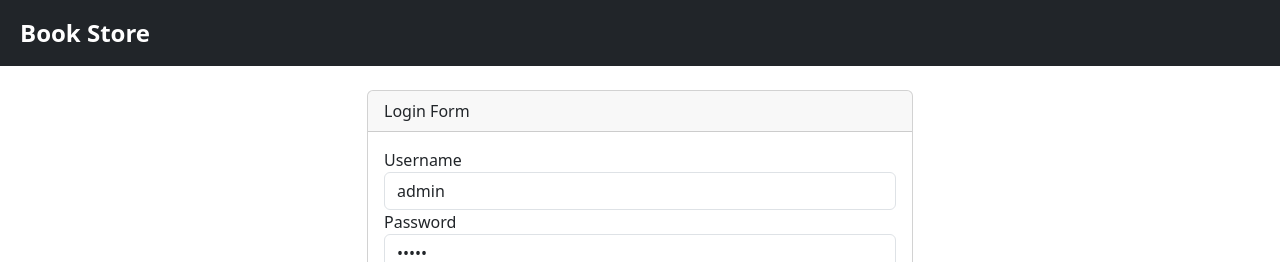
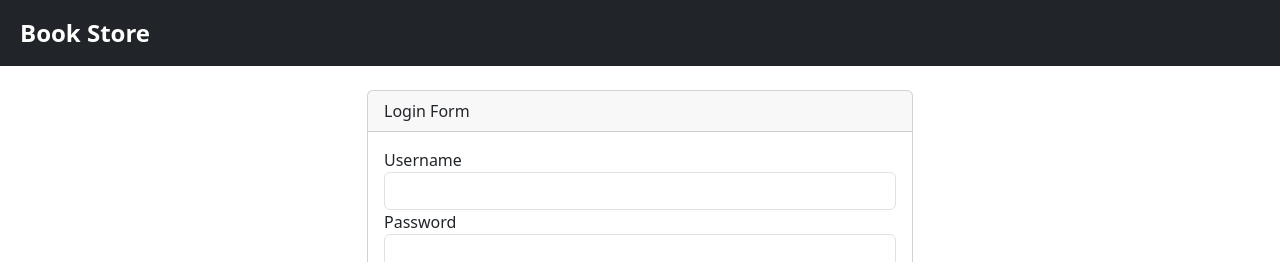
Before and after one commit to Keann0105/midtermactivity1, a Vue app: page / in a window 1280 px wide. Shown: the top 262 px of the page. Built offline with nearby package versions, Linux system fonts and the light colour scheme.

Commit message:
fixed login

```diff
--- a/src/components/LoginForm.vue
+++ b/src/components/LoginForm.vue
@@ -4,7 +4,7 @@
       <div class="card">
         <div class="card-header">Login Form</div>
         <div class="card-body">
-            <form @submit.prevent="login">
+          <form @submit.prevent="attemptLogin">
             <div class="form-group">
               <label for="username">Username</label>
               <input type="text" class="form-control" id="username" v-model="username" required>
@@ -16,6 +16,7 @@
             </div>
             <br>
             <button type="submit" class="btn btn-primary">Login</button>
+            <p v-if="error" class="text-danger">{{ error }}</p> <!-- Display error message -->
           </form>
         </div>
       </div>
@@ -27,19 +28,21 @@
 export default {
   data() {
     return {
-        username: 'admin',
-        password: 'admin'
+      username: '',
+      password: '',
+      error: '' // Initialize error message
     }
   },
   methods: {
-      login() {
-
-        const credentials = {
-          username: this.username,
-          password: this.password
-        };
-        console.log('Credentials:', credentials);
+    attemptLogin() {
+      // Check if the credentials are correct
+      if (this.username === 'admin' && this.password === 'admin') {
+        // Emit the 'login' event if credentials are correct
         this.$emit('login');
+      } else {
+        // Set error message for incorrect credentials
+        this.error = 'Incorrect username or password';
+      }
     }
   }
 }
```
Lines whose indentation alone changed are shown as unchanged.
